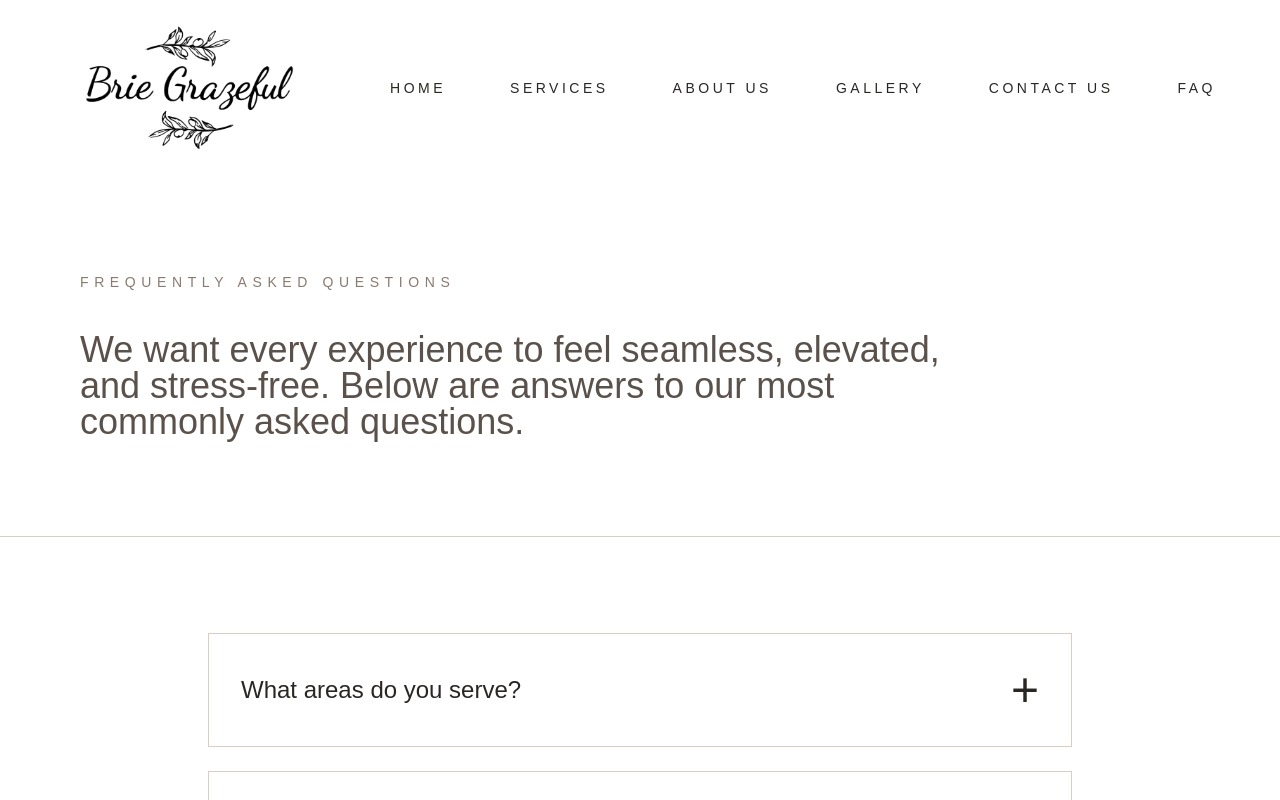
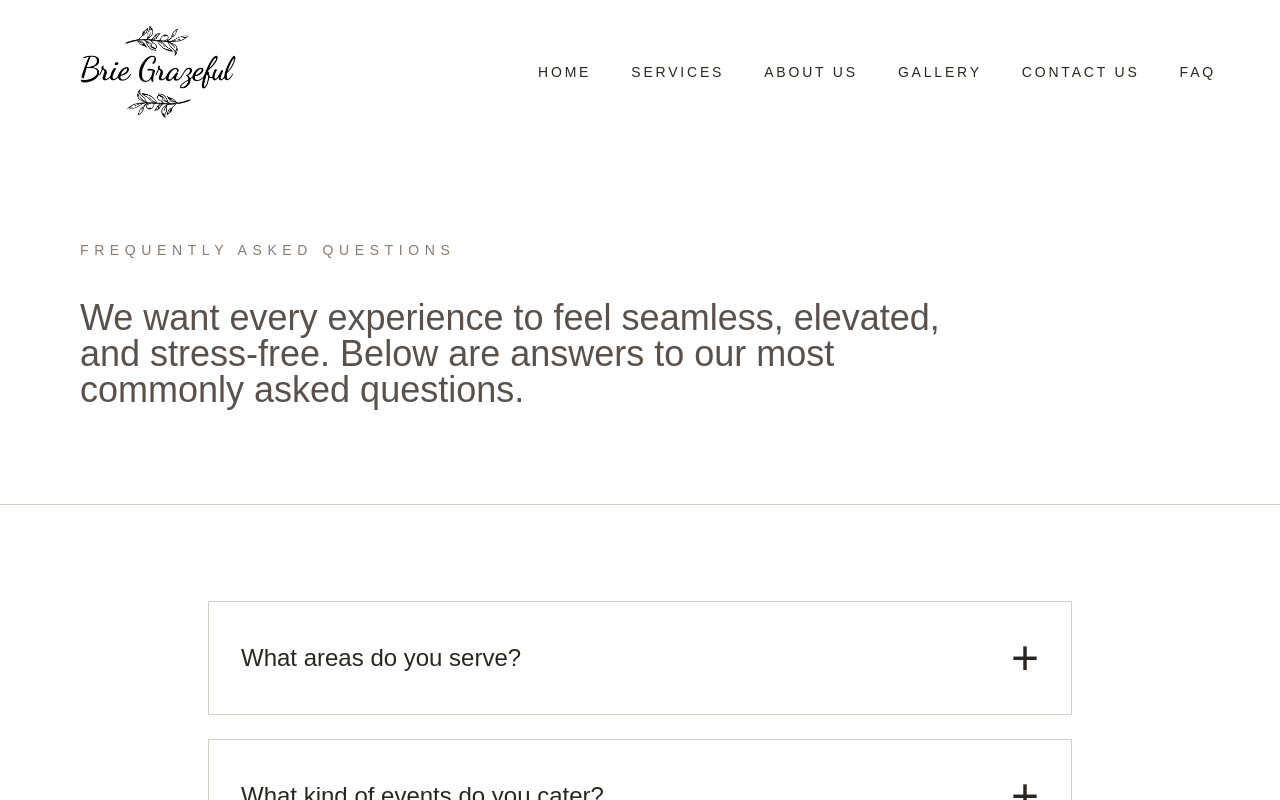
Before and after one commit to BrieGrazeful/briegrazeful, a Next.js app: page /faq in a window 1280 px wide. Shown: the top 800 px of the page. Built offline with nearby package versions, Linux system fonts and the light colour scheme.

Commit message:
Changing nav bar height

```diff
--- a/app/components/Navbar.tsx
+++ b/app/components/Navbar.tsx
@@ -13,12 +13,12 @@ return (
       <img
         src="/logoB.jpg"
         alt="Brie Grazeful Logo"
-        className="h-20 md:h-32 w-auto"
+        className="h-16 md:h-20 lg:h-24 w-auto"
       />
     </a>
 
     {/* DESKTOP LINKS */}
-    <div className="hidden md:flex items-center gap-8 lg:gap-16 uppercase tracking-[0.25em] text-sm">
+    <div className="hidden md:flex items-center gap-6 lg:gap-10 uppercase tracking-[0.2em] text-sm">
 
       <a href="/" className="hover:opacity-60 transition">
         Home
```
